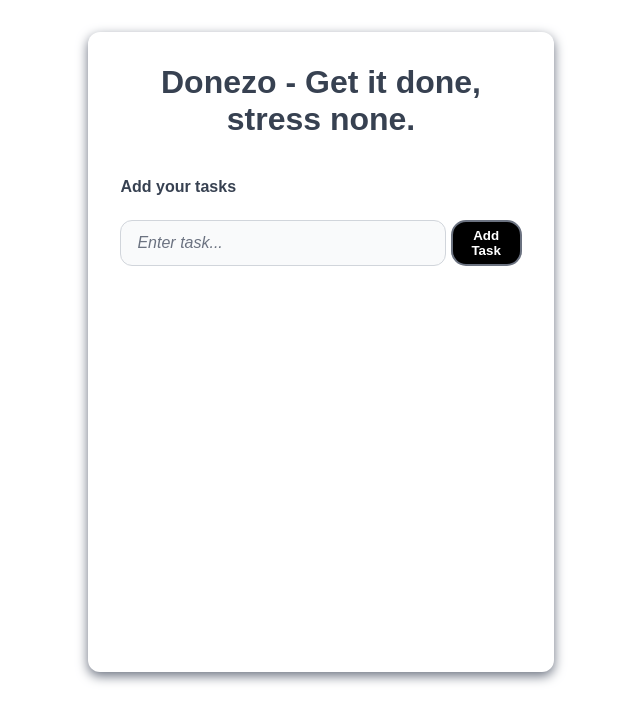
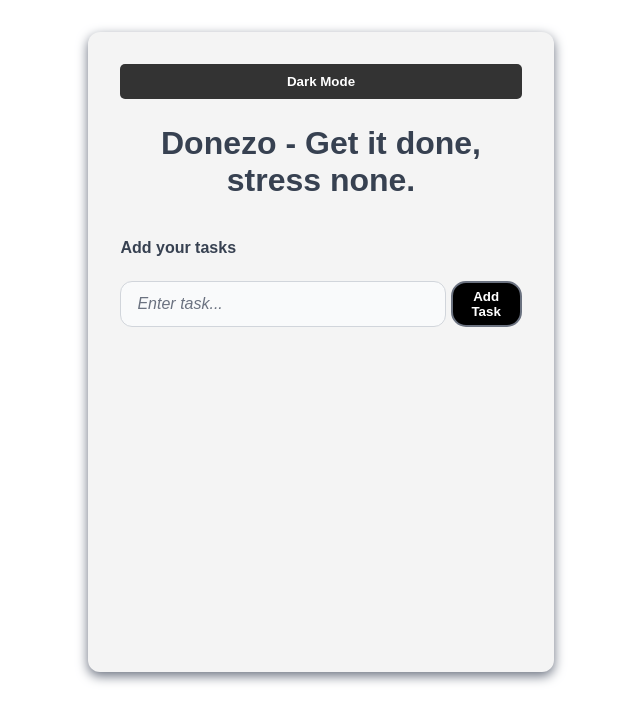
Before and after one commit to Alishba903/Donezo, a React (Vite) app: page / in a window 1280 px wide. Shown: the top 722 px of the page, without its empty margins (319-959 px from the left). Built offline with nearby package versions, Linux system fonts and the light colour scheme.

Commit message:
Added Toggle Mode

```diff
--- a/src/components/ToDoList.css
+++ b/src/components/ToDoList.css
@@ -163,6 +163,36 @@ input.edit-input{
     border-radius: var(--border-radius);
 }
 
+/* toggle dark mode css  */
+/* Default Light Mode */
+.container{
+    background-color: #f4f4f4;
+    color: #333;
+    transition: 0.3s ease-in-out;
+}
+
+/* Dark Mode */
+.container.dark{
+    background-color: #222;
+    color: #fff;
+}
+
+/* Dark Mode Toggle Button */
+.dark-mode-toggle {
+    padding: 10px;
+    margin-bottom: 10px;
+    cursor: pointer;
+    background: #333;
+    color: #fff;
+    border: none;
+    border-radius: 5px;
+}
+
+.dark-mode-toggle:hover{
+    background: #555;
+}
+
+
 /* Desktop and up: 80% width max container */
 @media (min-width: 768px) {
     .container {
--- a/src/components/ToDoList.jsx
+++ b/src/components/ToDoList.jsx
@@ -1,9 +1,8 @@
-import React from "react";
 import { useState , useEffect } from "react";
 import "./ToDoList.css";
 import { FaRegEdit } from "react-icons/fa";
 import { MdDeleteOutline } from "react-icons/md";
-import { CiSaveDown1 } from "react-icons/ci";
+import { FaSave } from "react-icons/fa";
 
 const ToDoList = () => {
     const [tasks, setTasks] = useState(() => {
@@ -12,6 +11,7 @@ const ToDoList = () => {
     const [inputValue, setInputValue] = useState("");
     const [editIndex, setEditIndex] = useState(null); // Track which task is being edited
     const [editValue, setEditValue] = useState(""); // Track the value of the edit input
+    const [darkMode, setDarkMode] = useState(false); //track dark mode state
 
     useEffect(() => {
         localStorage.setItem("tasks", JSON.stringify(tasks));
@@ -56,8 +56,17 @@ const ToDoList = () => {
         setEditValue("");
     };
 
+    //Dark Mode functionality
+    const toggleDarkMode = () => {
+        setDarkMode(!darkMode); //Toggle dark mode state
+    }
+
+
     return (
-        <div className="container">
+        <div className={`container ${darkMode ? "dark" : ""}`}>
+            <button className="dark-mode-toggle" onClick={toggleDarkMode}>
+                {darkMode ? "Light Mode" : "Dark Mode"}
+            </button>
             <h2>Donezo - Get it done, stress none.</h2>
             <label htmlFor="myInput">Add your tasks</label>
             <div className="input-btn">
@@ -91,7 +100,7 @@ const ToDoList = () => {
                     )}
                     <div className="buttons">
                         {editIndex === index ? (
-                            <button className="Save" onClick={() => handleSave(index)}><CiSaveDown1 /></button>
+                            <button className="Save" onClick={() => handleSave(index)}><FaSave /></button>
                         ) : (
                             <button className="Edit" onClick={() => handleEdit(index)}><FaRegEdit /></button>
                         )}
```
